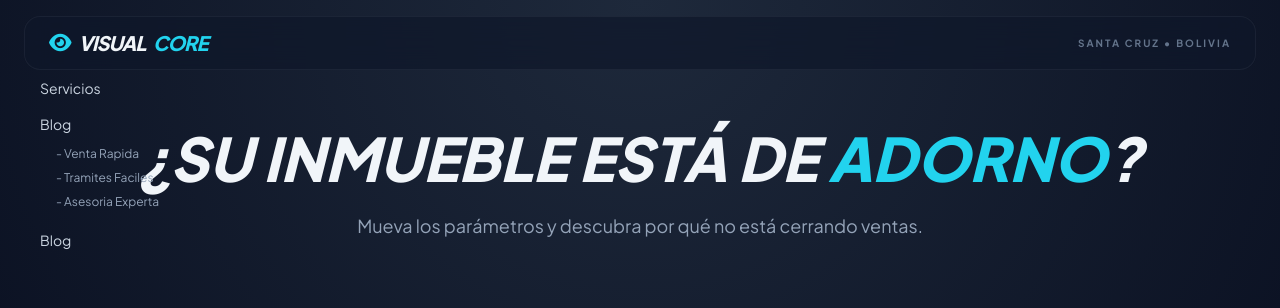
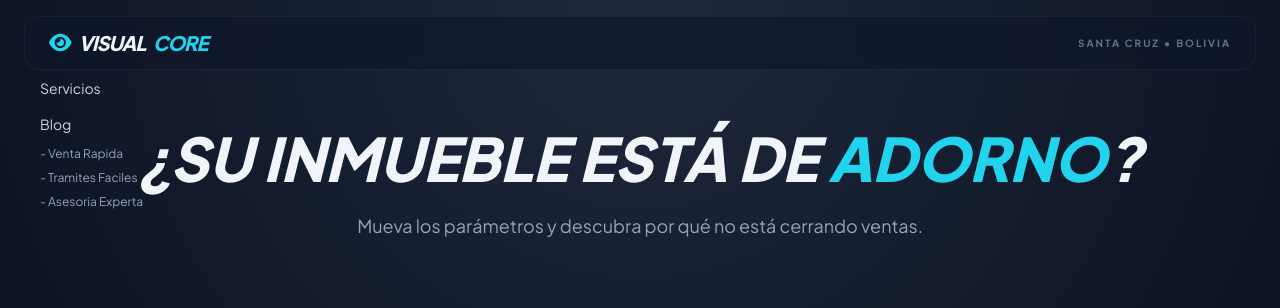
Before and after one commit to gustavoernestorodriguezcruz-sys/visualcore-web, a website: page index.html in a window 1280 px wide. Shown: the top 308 px of the page. Drawn offline with nearby package versions, Linux system fonts and the light colour scheme.

Commit message:
Update index.html

```diff
--- a/index.html
+++ b/index.html
@@ -43,14 +43,15 @@
                 Santa Cruz • Bolivia
             </div>
         </div>
+
             <a href="#" class="block py-2 px-4 text-sm text-slate-300 hover:bg-slate-800 rounded-lg">Servicios</a>
             <a href="#" class="block py-2 px-4 text-sm text-slate-300 hover:bg-slate-800 rounded-lg">Blog</a>
             <div class="pl-4">
-              <a href="#" class="block py-1 px-4 text-xs text-slate-400 hover:bg-slate-700 rounded-lg">- Venta Rapida</a>
-              <a href="#" class="block py-1 px-4 text-xs text-slate-400 hover:bg-slate-700 rounded-lg">- Tramites Faciles </a>
-                  <a href="#" class="block py-1 px-4 text-xs text-slate-400 hover:bg-slate-700 rounded-lg">- Asesoria Experta </a>
+
             </div>
-                <a href="#" class="block py-2 px-4 text-sm text-slate-300 hover:bg-slate-800 rounded-lg mt-2">Blog</a>
+                    <a href="#" class="block py-1 px-4 text-xs text-slate-400 hover:bg-slate-700 rounded-lg">- Venta Rapida</a>
+                      <a href="#" class="block py-1 px-4 text-xs text-slate-400 hover:bg-slate-700 rounded-lg">- Tramites Faciles </a>
+                      <a href="#" class="block py-1 px-4 text-xs text-slate-400 hover:bg-slate-700 rounded-lg">- Asesoria Experta </a>
     </nav>
 
     <header class="pt-32 pb-10 px-6 text-center">
```
